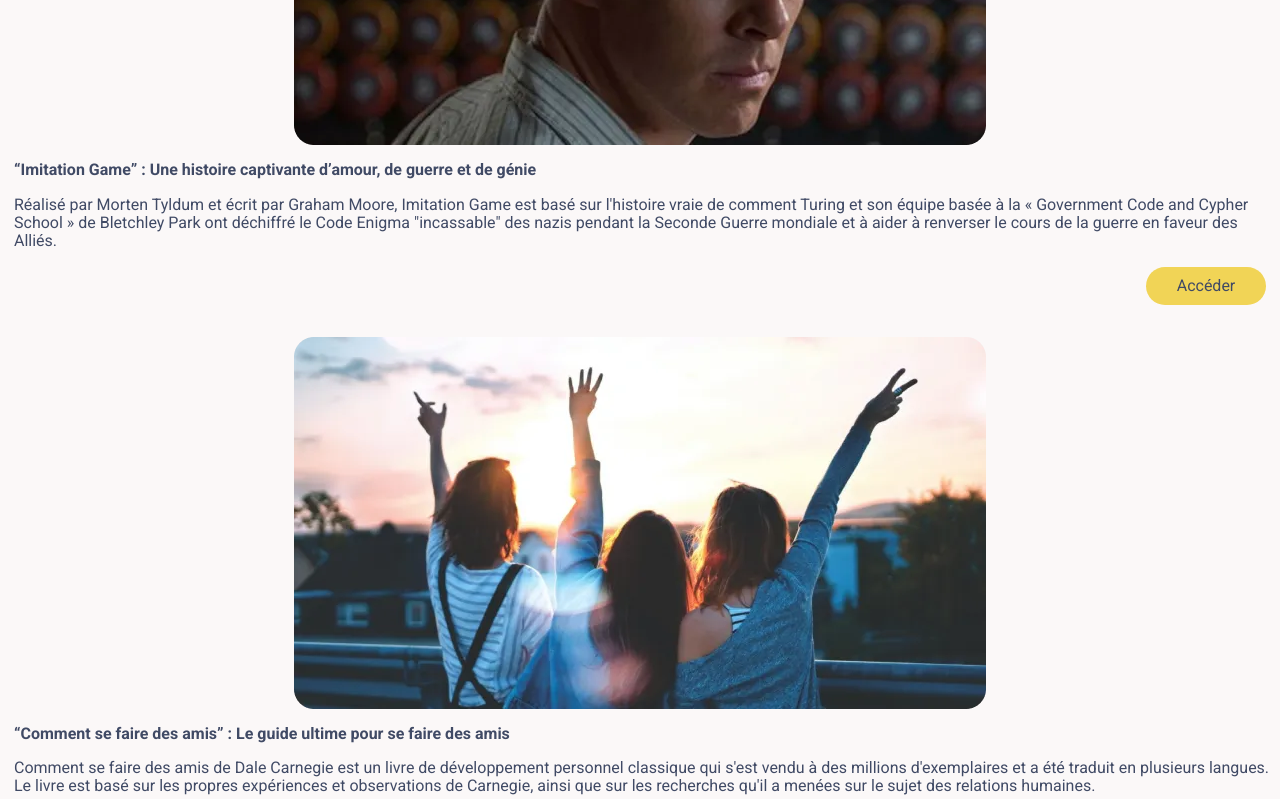
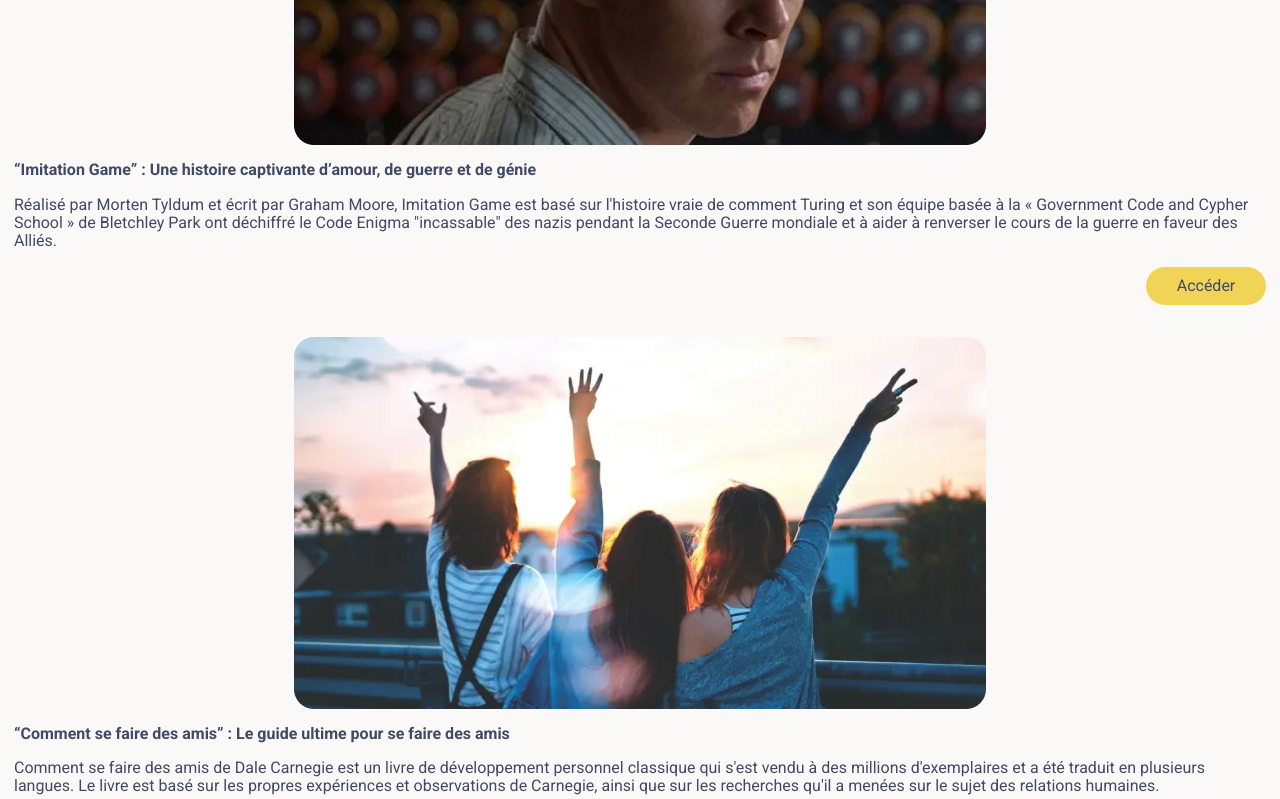
Before and after one commit to MMI-SAE-105/2022-sae105-projet-Adrii123, a plain HTML site: page index.html in a window 1280 px wide. Shown: the part 2000-2799 px from the top of the page. Drawn offline with nearby package versions, Linux system fonts and the light colour scheme.

Commit message:
Ajout d'un margin right

```diff
--- a/src/css/base/main.css
+++ b/src/css/base/main.css
@@ -45,6 +45,7 @@ h1, h3, p {
     color: #404A65;
     line-height: 18,64px;
     margin-left: 14px;
+    margin-right: 14px;
     text-align: left;
 }
 
@@ -54,5 +55,6 @@ h1, h3, p {
     color: #404A65;
     line-height: 21,12px;
     margin-left: 14px;
+    margin-right: 14px;
     text-align: left;
 }
```
